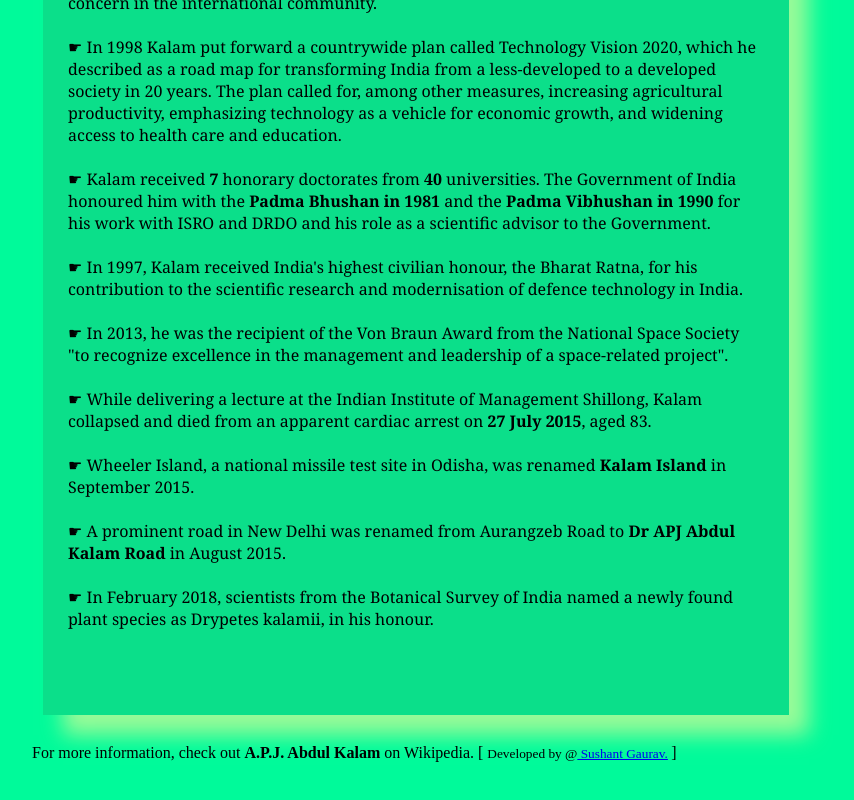
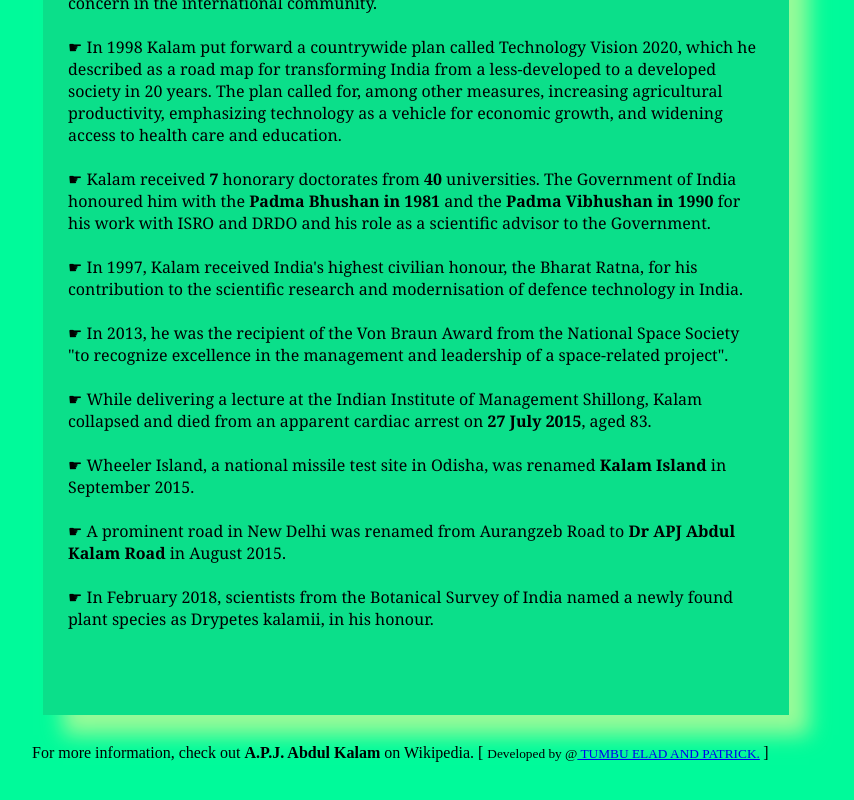
Before and after one commit to elad237/attribute, a plain HTML site: page attribute/index.html in a window 1280 px wide. Shown: the part 1836-2636 px from the top of the page, without its empty margins (224-1078 px from the left). Drawn offline with Linux system fonts and the light colour scheme.

Commit message:
Update index.html

```diff
--- a/attribute/index.html
+++ b/attribute/index.html
@@ -190,7 +190,7 @@
 		<a id="tribute-link" href="#">
 			<b>A.P.J. Abdul Kalam</b> on Wikipedia. [
 			<small>Developed by @<a href="#">
-					Sushant Gaurav.</a></a>
+					TUMBU ELAD AND  PATRICK.</a></a>
 		</small>]
 	</main>
 </body>
```
